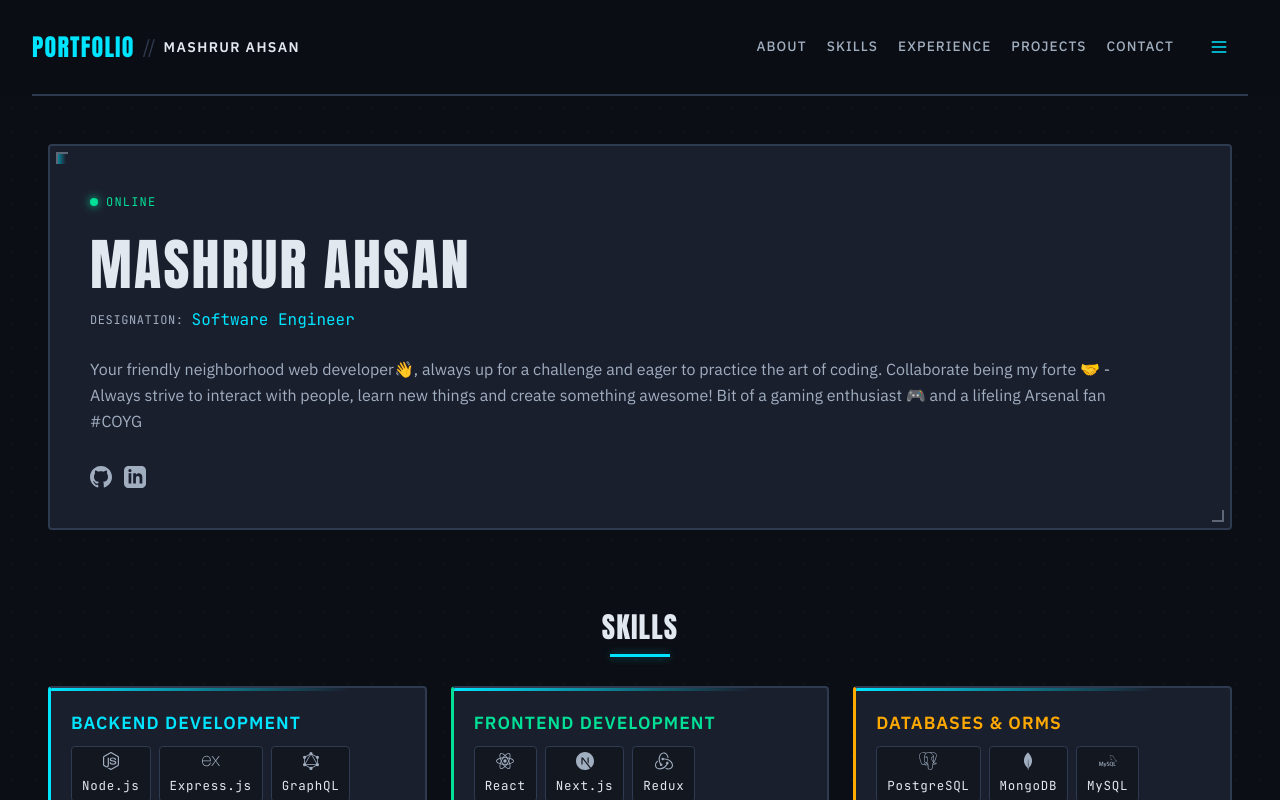
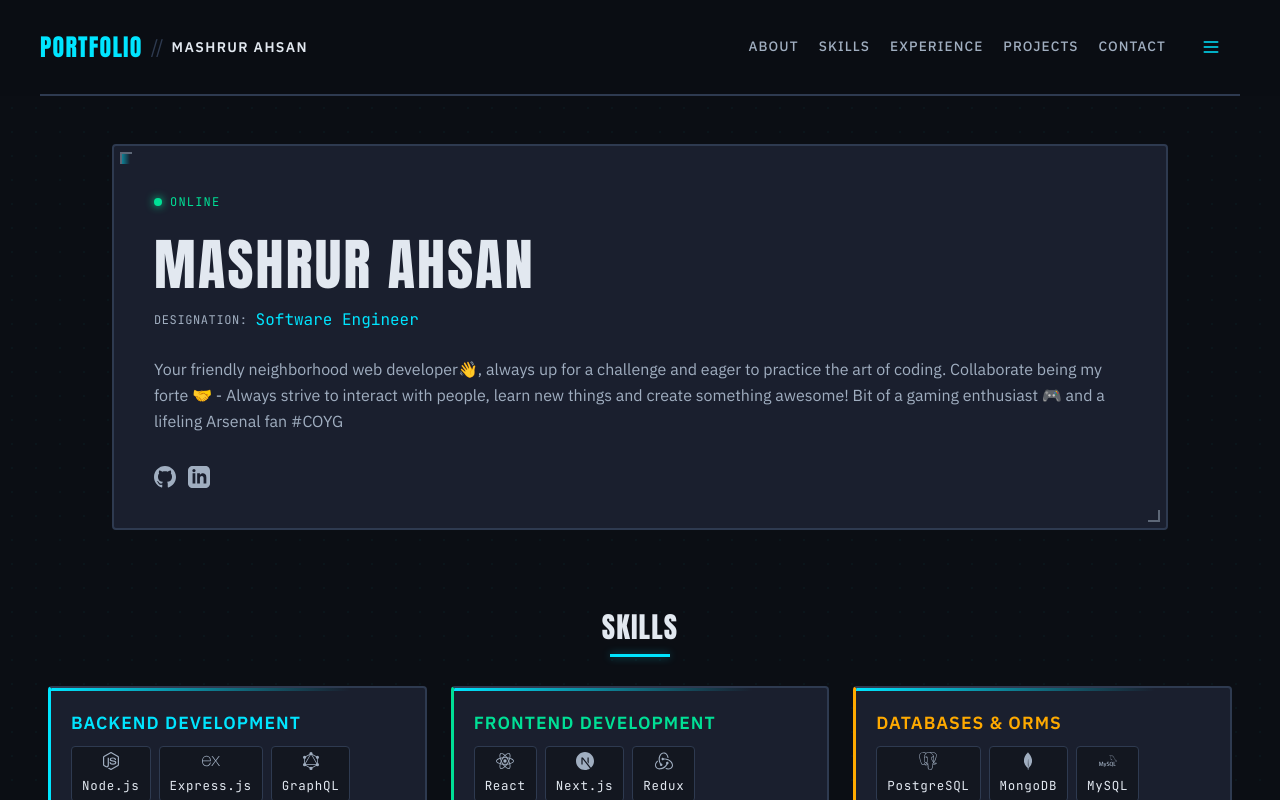
Before and after one commit to GoonerMAK/MyPortfolio-vite, a React (Vite) app: page / in a window 1280 px wide. Shown: the top 800 px of the page. Built offline with nearby package versions, Linux system fonts and the light colour scheme.

Commit message:
refactor: adjust max-width for About, Header, and Projects components for consistent layout

```diff
--- a/src/components/About/About.tsx
+++ b/src/components/About/About.tsx
@@ -5,7 +5,7 @@ export function About() {
   const { name, role, description, resume, social } = about
 
   return (
-    <section id="about" className="mt-12 px-4">
+    <section id="about" className="mt-12 px-20">
       <div className="panel panel-hud p-8 md:p-10">
         <div className="pt-2">
           {/* Status indicator */}
--- a/src/components/Header/Header.tsx
+++ b/src/components/Header/Header.tsx
@@ -5,7 +5,7 @@ import { about } from '@/data/portfolio'
 export function Header() {
   return (
     <div className="sticky top-0 z-40 bg-[var(--clr-bg)]/95 backdrop-blur-md">
-      <header className="h-20 md:h-24 max-w-[1400px] w-[95%] mx-auto flex items-center justify-between border-b-2 border-[var(--clr-border)]">
+      <header className="h-20 md:h-24 max-w-[1200px] w-[95%] mx-auto flex items-center justify-between border-b-2 border-[var(--clr-border)]">
         <motion.div
           className="flex items-center gap-2"
           initial={{ opacity: 0, x: -20 }}
--- a/src/components/Projects/Projects.tsx
+++ b/src/components/Projects/Projects.tsx
@@ -40,7 +40,7 @@ export function Projects() {
       </motion.h2>
 
       <motion.div
-        className="max-w-[1400px] mx-auto grid grid-cols-[repeat(auto-fit,minmax(18rem,1fr))] gap-6"
+        className="max-w-[1200px] mx-auto grid grid-cols-[repeat(auto-fit,minmax(18rem,1fr))] gap-6"
         variants={containerVariants}
         initial="hidden"
         whileInView="visible"
```
